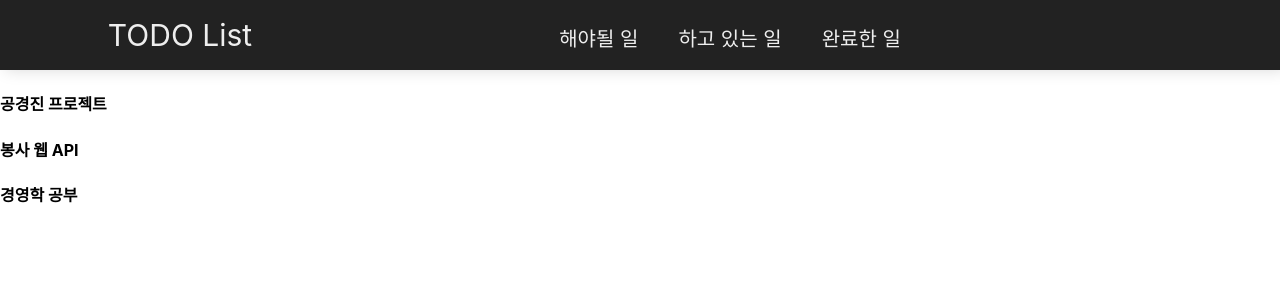
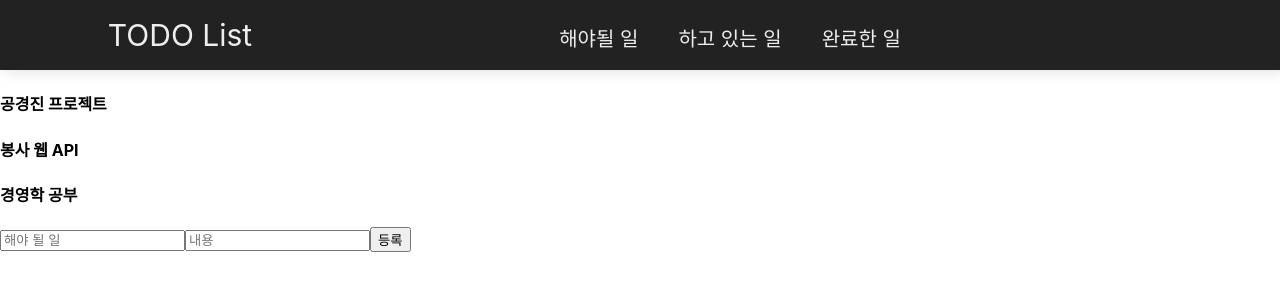
Before and after one commit to chobkyu/TODO-list-with-React, a React (Create React App) app in the folder react-app/: page / in a window 1280 px wide. Shown: the top 300 px of the page. Built offline with nearby package versions, Linux system fonts and the light colour scheme.

Commit message:
리스트 추가 기능

```diff
--- a/react-app/src/App.js
+++ b/react-app/src/App.js
@@ -1,6 +1,7 @@
 import logo from './logo.svg';
 import './App.css';
-import {useState} from 'react';
+import {useRef, useState} from 'react';
+import CreateTodo from './CreateTodo';
 
 function Header(){
   return(
@@ -34,12 +35,45 @@ function ToDO({topic}){
     </div>
   )
 }
+
 function App(){
   const [topics, setTopics] = useState([
     {id:1, title:'공경진 프로젝트',body:"딥러닝 파트 확인"},
     {id:2, title:"봉사 웹 API", body :"API 만들기"},
     {id:3, title:"경영학 공부", body :"경영학 듣기"}
   ]);
+
+  const [inputs, setInputs] = useState({
+    title:'',
+    body:'',
+
+  });
+
+  const {title, body} = inputs;
+
+  const onChange = e => {
+    const {name,value} = e.target;
+    setInputs({
+      ...inputs,
+      [name] : value
+    })
+  }
+  const nextId = useRef(4);
+
+  const onCreate =() =>{
+    const topic = {
+      id: nextId.current,
+      title,
+      body,
+    }
+    setTopics([...topics,topic])
+    setInputs({
+      title:'',
+      body:''
+    })
+  }
+
+  nextId.current+=1;
 
   //let content = <Article title={topics.title}></Article>
   return (
@@ -48,6 +82,12 @@ function App(){
       {topics.map(topic=>(
         <ToDO topic={topic} key={topics.id}/>
       ))}
+      <CreateTodo
+        title={title}
+        body={body}
+        onChange={onChange}
+        onCreate={onCreate}
+        />
     </div>
   );
 
--- /dev/null
+++ b/react-app/src/CreateTodo.js
@@ -0,0 +1,23 @@
+import React from 'react';
+
+function CreateTodo({title,body,onChange, onCreate}){
+    return(
+        <div>
+            <input
+                name="title"
+                placeholder="해야 될 일"
+                onChange={onChange}
+                value={title}
+            ></input>
+            <input
+                name="body"
+                placeholder="내용"
+                onChange={onChange}
+                value={body}
+            />
+            <button onClick={onCreate}>등록</button>
+        </div>
+    )
+}
+
+export default CreateTodo;
```
